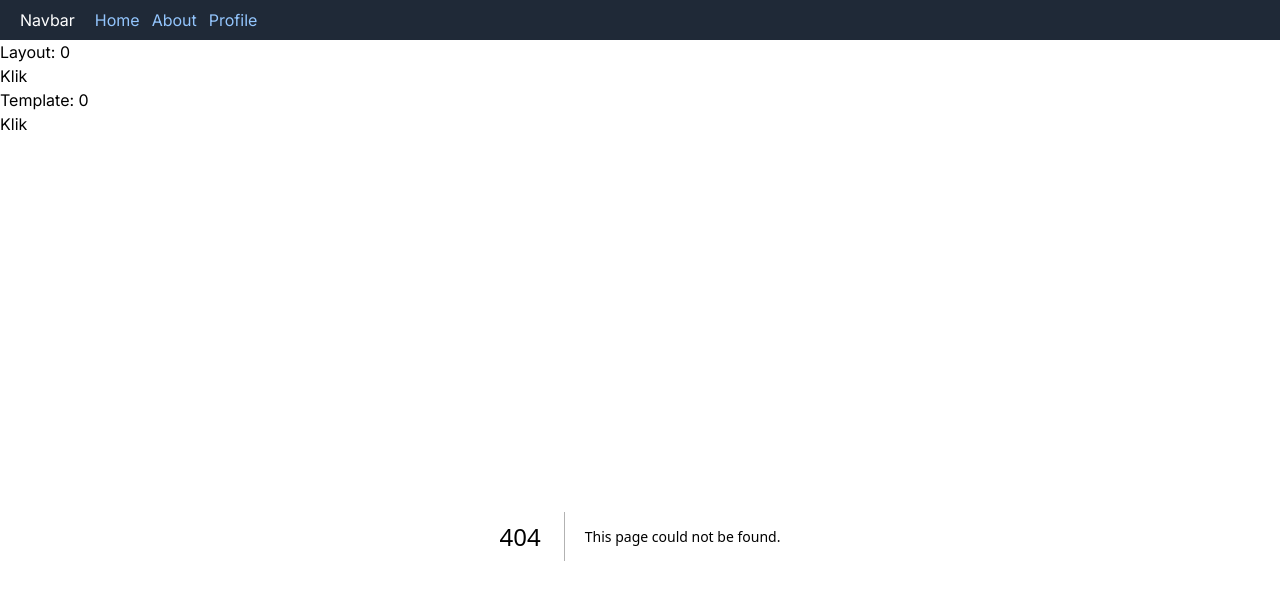
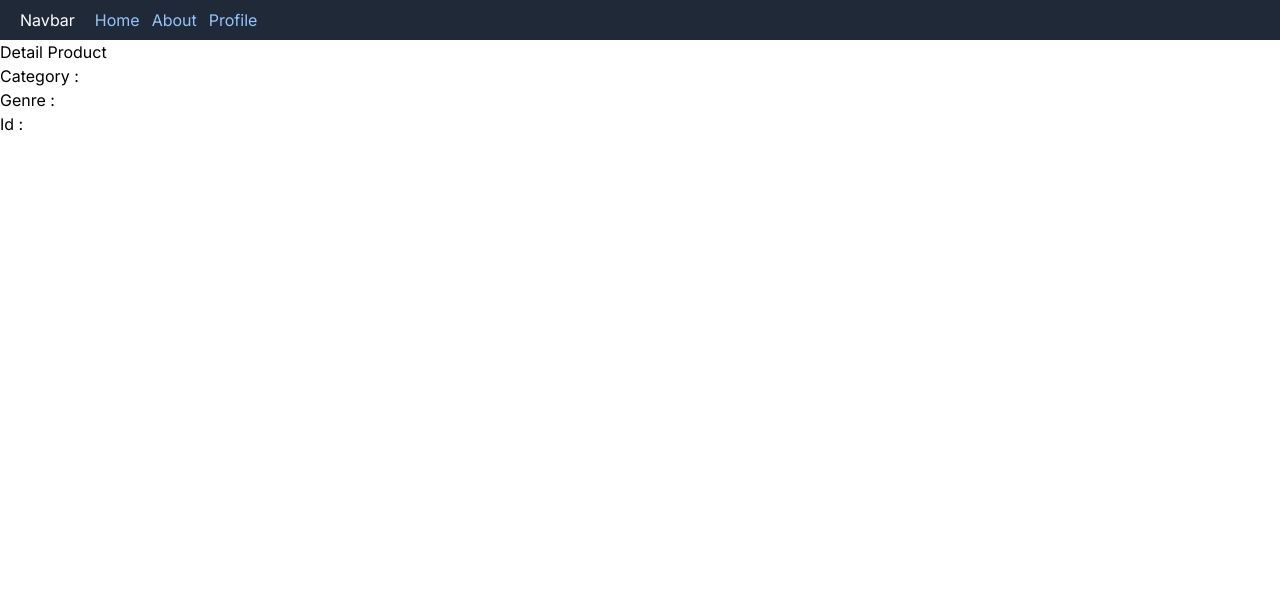
Before and after one commit to Naxsyl/next-app-router, a Next.js app: page /product in a window 1280 px wide. Before the commit this address had no page. Shown: the top 600 px of the page. Built offline with nearby package versions, Linux system fonts and the light colour scheme.

Commit message:
Video 3 Group & Dynamic Routes

```diff
--- /dev/null
+++ b/src/app/(auth)/login/page.tsx
@@ -0,0 +1,7 @@
+export default function Login() {
+  return (
+    <div>
+      <h1>Login Page</h1>
+    </div>
+  );
+}
--- /dev/null
+++ b/src/app/(auth)/register/page.tsx
@@ -0,0 +1,7 @@
+export default function Register() {
+  return (
+    <div>
+      <h1>Register Page</h1>
+    </div>
+  );
+}
--- a/src/app/layout.tsx
+++ b/src/app/layout.tsx
@@ -17,8 +17,8 @@ export default function RootLayout({
     <html lang="en">
       <body className={inter.className}>
         <Navbar></Navbar>
-        <div>Layout: {state}</div>
-        <button onClick={() => setState(state + 1)}>Klik</button>
+        {/* <div>Layout: {state}</div> */}
+        {/* <button onClick={() => setState(state + 1)}>Klik</button> */}
         {children}
       </body>
     </html>
--- /dev/null
+++ b/src/app/product/[[...slug]]/page.tsx
@@ -0,0 +1,17 @@
+type DetailProductPageProps = { params: { slug: string[] } };
+
+export default function DetailProductPage(props: DetailProductPageProps) {
+  const { params } = props;
+  return (
+    <div>
+      <h1>{params.slug ? "Detail Product" : "List Product"}</h1>
+      {params.slug && (
+        <>
+          <p>Category : {params.slug[0]}</p>
+          <p>Genre : {params.slug[1]}</p>
+          <p>Id : {params.slug[2]}</p>
+        </>
+      )}
+    </div>
+  );
+}
--- a/src/app/template.tsx
+++ b/src/app/template.tsx
@@ -6,8 +6,8 @@ export default function Template({ children }: { children: React.ReactNode }) {
   const [state, setState] = useState(0);
   return (
     <div>
-      <div>Template: {state}</div>
-      <button onClick={() => setState(state + 1)}>Klik</button>
+      {/* <div>Template: {state}</div> */}
+      {/* <button onClick={() => setState(state + 1)}>Klik</button> */}
       {children}
     </div>
   );
```
